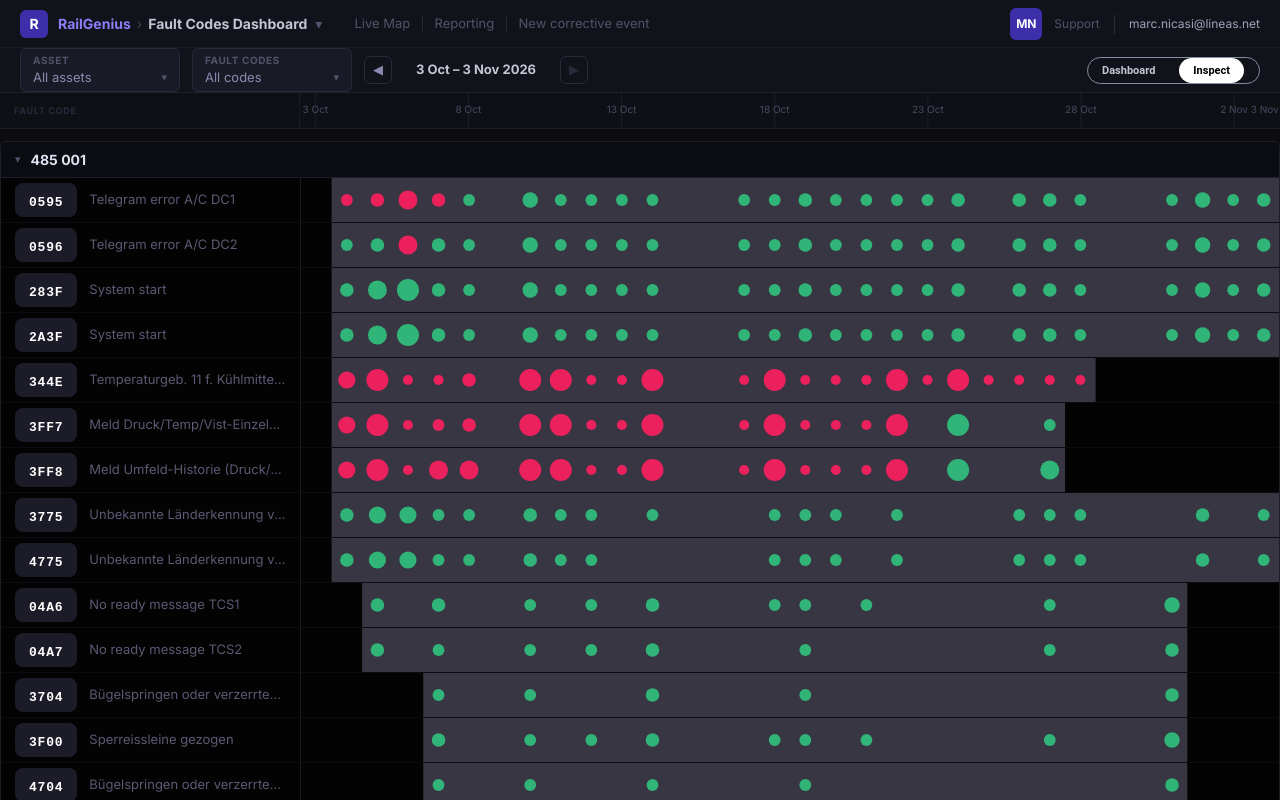
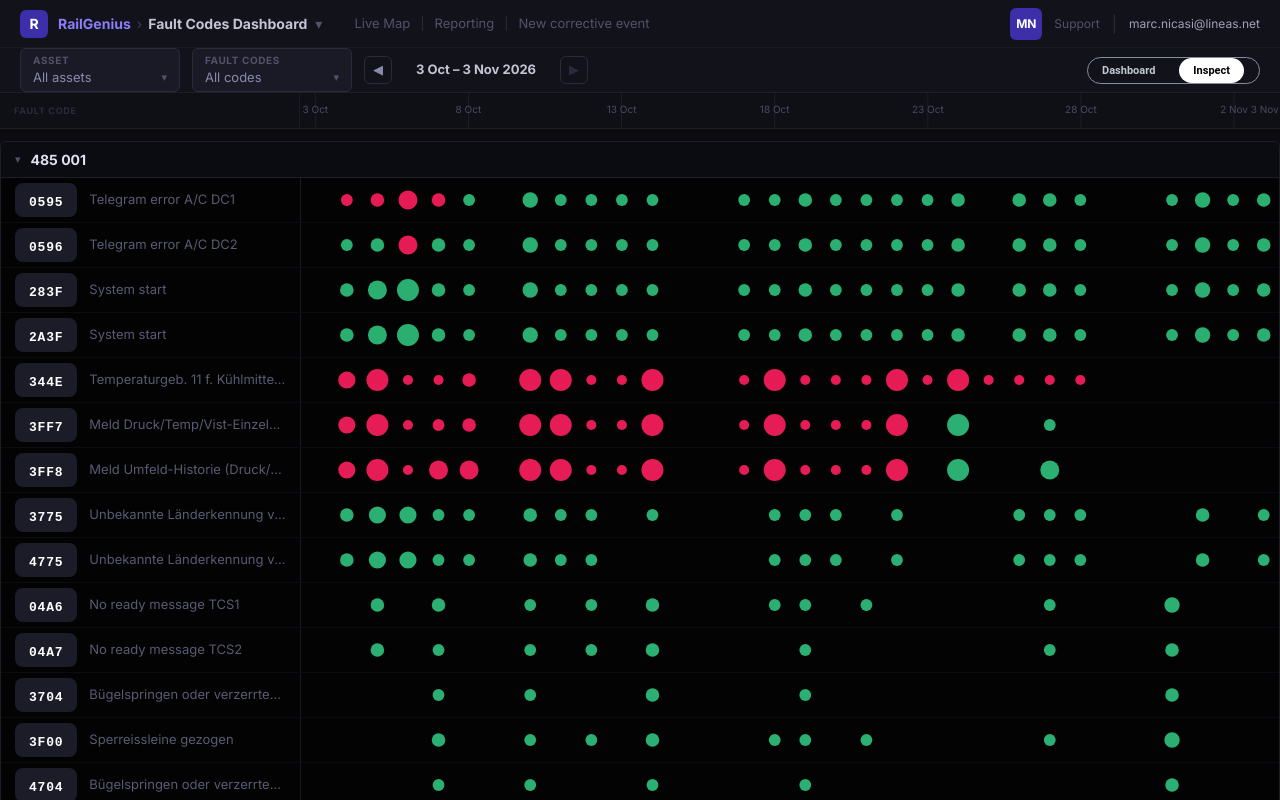
Before and after one commit to gknuts/faultcode-dashboard, a React (Vite) app: page / in a window 1280 px wide. Both pictures are taken after a click on the button "Inspect". Built offline with nearby package versions, Linux system fonts and the light colour scheme.

Commit message:
feat(inspect): filter correlation spans to classified patterns only
Track patternIds per span in spanMap; skip rendering spans where none
of the associated patterns have a validation entry.

```diff
--- a/src/components/InspectAssetRow.tsx
+++ b/src/components/InspectAssetRow.tsx
@@ -37,14 +37,14 @@ export function InspectAssetRow({ asset, patterns, faultCodeMap, occurrences, da
       const occs = occurrences.filter(o => o.faultCode === fc && patternIds.has(o.patternId) && datesSet.has(o.date))
       const description = faultCodeMap.get(fc)?.description ?? ''
 
-      const spanMap = new Map<string | number, { minDi: number; maxDi: number }>()
+      const spanMap = new Map<string | number, { minDi: number; maxDi: number; patternIds: Set<string> }>()
       for (const occ of occs) {
         const di = dates.indexOf(occ.date)
         if (di < 0) continue
         const key = occ.correlationGroupId ?? occ.patternId
         const s = spanMap.get(key)
-        if (!s) spanMap.set(key, { minDi: di, maxDi: di })
-        else { s.minDi = Math.min(s.minDi, di); s.maxDi = Math.max(s.maxDi, di) }
+        if (!s) spanMap.set(key, { minDi: di, maxDi: di, patternIds: new Set([occ.patternId]) })
+        else { s.minDi = Math.min(s.minDi, di); s.maxDi = Math.max(s.maxDi, di); s.patternIds.add(occ.patternId) }
       }
       const spans = [...spanMap.values()]
 
@@ -171,7 +171,10 @@ export function InspectAssetRow({ asset, patterns, faultCodeMap, occurrences, da
                 {/* Timeline */}
                 <div style={{ flex: 1, height: '100%', position: 'relative' }}>
                   <svg width="100%" height="100%" style={{ display: 'block', overflow: 'visible' }}>
-                    {spans.map(({ minDi, maxDi }, i) => (
+                    {spans.map(({ minDi, maxDi, patternIds }, i) => {
+                      const isClassified = [...patternIds].some(id => patternValidations[id])
+                      if (!isClassified) return null
+                      return (
                         <rect
                           key={i}
                           x={`${(minDi / dates.length) * 100}%`}
@@ -180,7 +183,8 @@ export function InspectAssetRow({ asset, patterns, faultCodeMap, occurrences, da
                           height={ROW_HEIGHT}
                           fill="#383642"
                         />
-                    ))}
+                      )
+                    })}
                     {occs.map(occ => {
                       const di = dates.indexOf(occ.date)
                       if (di < 0) return null
```
Lines whose indentation alone changed are shown as unchanged.
